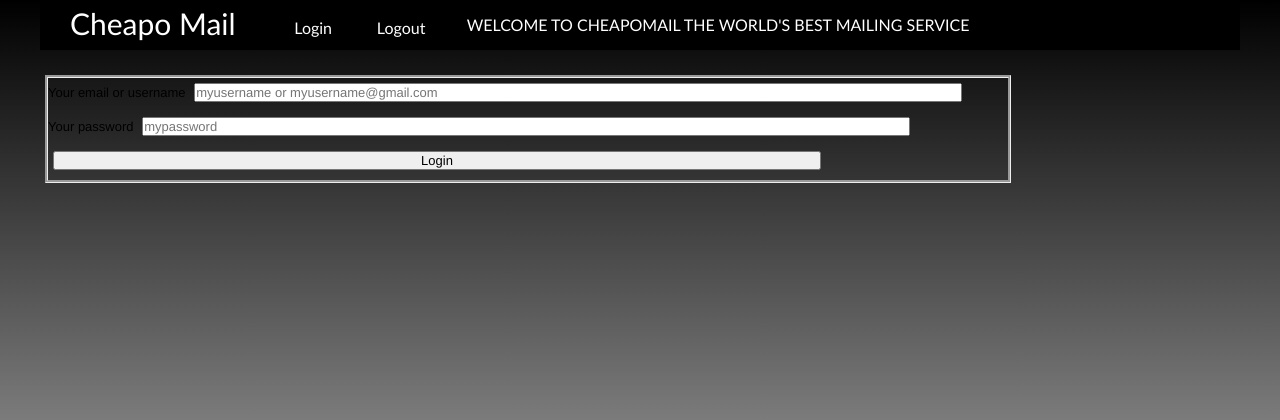
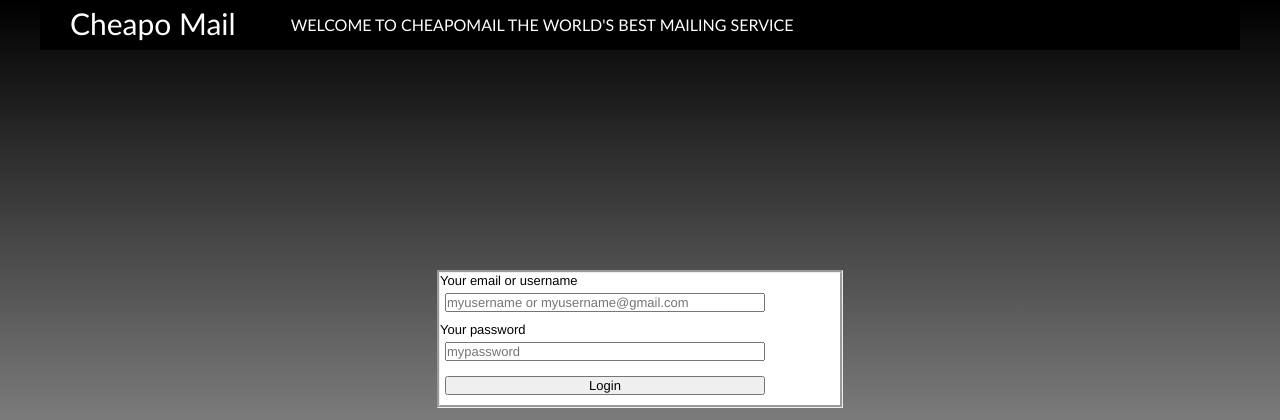
Before and after one commit to ZH94/cheaopmail, a PHP site: page /login.php in a window 1280 px wide. Shown: the top 420 px of the page. Run offline with PHP 8.4, Linux system fonts and the light colour scheme.

Commit message:
Update login.php
Corrections made

```diff
--- a/login.php
+++ b/login.php
@@ -34,10 +34,7 @@ if(isset($_GET['logout'])){
 				</div>
 				<div id = "header_sub2" >
 					<div id = "nav_bar">
-						<ul>
-							<li><a href="#"> Login </a></li>
-							<li><a href="#"> Logout </a></li>
-						</ul>
+
 					</div>
 				</div>
 				<div id = "header_sub3" >
@@ -47,9 +44,7 @@ if(isset($_GET['logout'])){
 		</div>
 		<div id="C_body">
 			<div id="body_wrapp">
-
-
-				<form action="" method="POST" autocomplete="on">
+				<form action="" method="POST" autocomplete="on" Style="width:400px; background-color:white; margin:0px auto; margin-top:200px;">
 					<div>
 						<label for="username" class="uname" > Your email or username </label>
 						<input class="field" name="username" required="required" type="text" placeholder="myusername or myusername@gmail.com">
```
